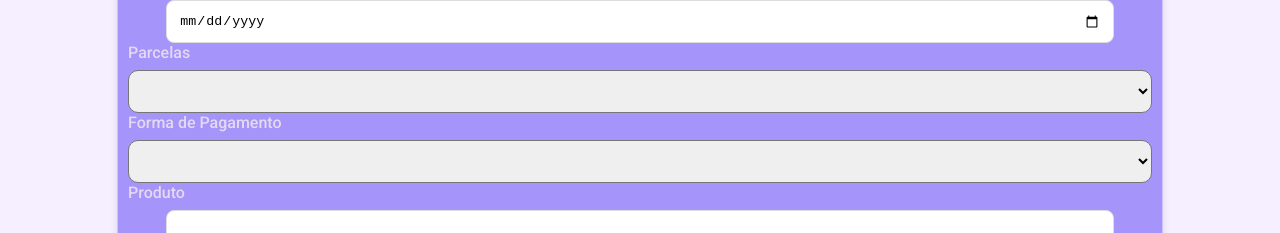
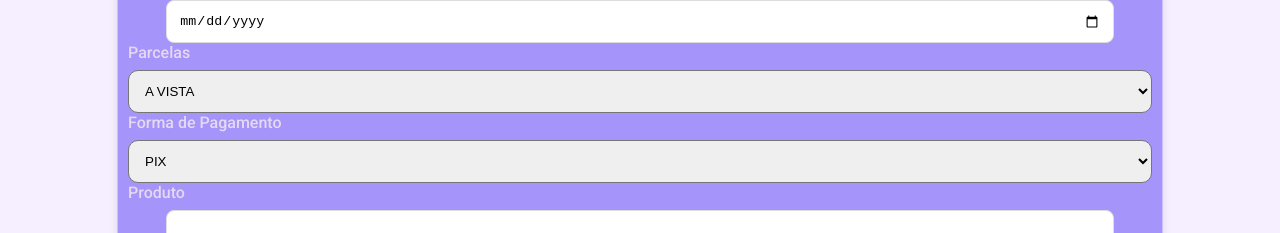
Before and after one commit to demetriotorgan/front-app04, a React (Vite) app: page /vendas in a window 1280 px wide. Shown: the part 214-447 px from the top of the page. Built offline with nearby package versions, Linux system fonts and the light colour scheme; no server answers.

Commit message:
bugVendaZero

```diff
--- a/src/components/vendas/Venda.jsx
+++ b/src/components/vendas/Venda.jsx
@@ -12,8 +12,8 @@ const Venda = () => {
     cliente:'',
     data:'',
     valor:'',
-    parcelas:'',
-    formapagamento:'',
+    parcelas:'AVISTA',
+    formapagamento:'PIX',
     produtos:'',
     pagamentos:[]
   });
@@ -114,7 +114,7 @@ useEffect(()=>{
           value={formVenda.parcelas}
           onChange={handleFormVenda}
           >
-            <option value="vazio"></option>
+            <option value="AVISTA">A VISTA</option>
             <option value="2">2</option>
             <option value="3">3</option>
             <option value="4">4</option>
@@ -128,10 +128,9 @@ useEffect(()=>{
           value={formVenda.formapagamento}
           onChange={handleFormVenda}
           >
-            <option value="vazio"></option>
-            <option value="Dinheiro">Dinheiro</option>
-            <option value="Pix">Pix</option>
-            <option value="Cartão">Cartão</option>
+            <option value="PIX">PIX</option>
+            <option value="DINHEIRO">DINHEIRO</option>
+            <option value="CARTÃO">CARTÃO</option>
           </select>
 
           <label>Produto</label>
@@ -185,7 +184,7 @@ useEffect(()=>{
     </tbody>
   </table>
     </div>
-          <button type='submit' className='button-enviar'>Finalizar</button>
+          <button type='submit' className='button-enviar' disabled = {total ? false : true} >Finalizar</button>
           <button type='button' className='button-enviar'>Limpar Campos</button>
       </form>
    </div>
```
